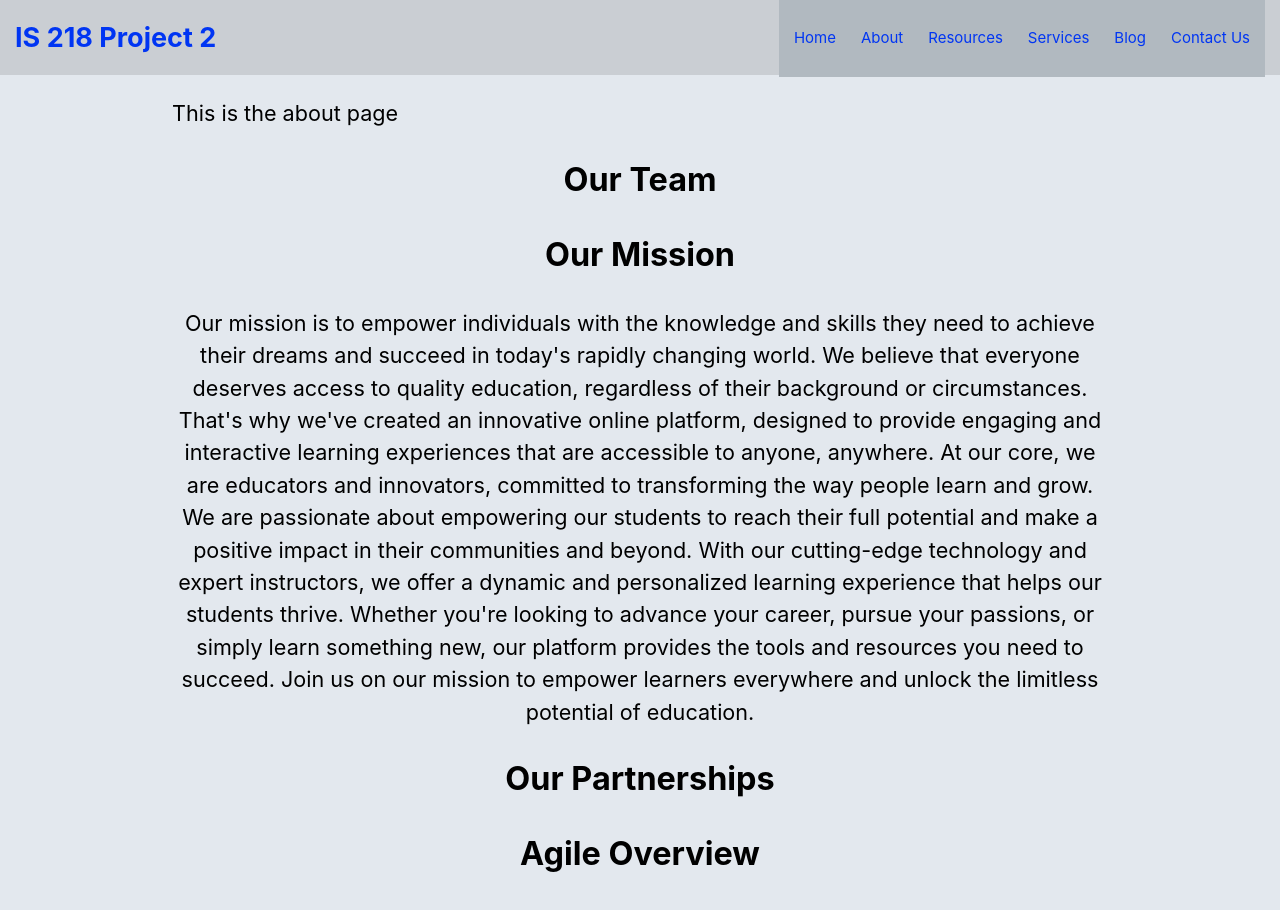
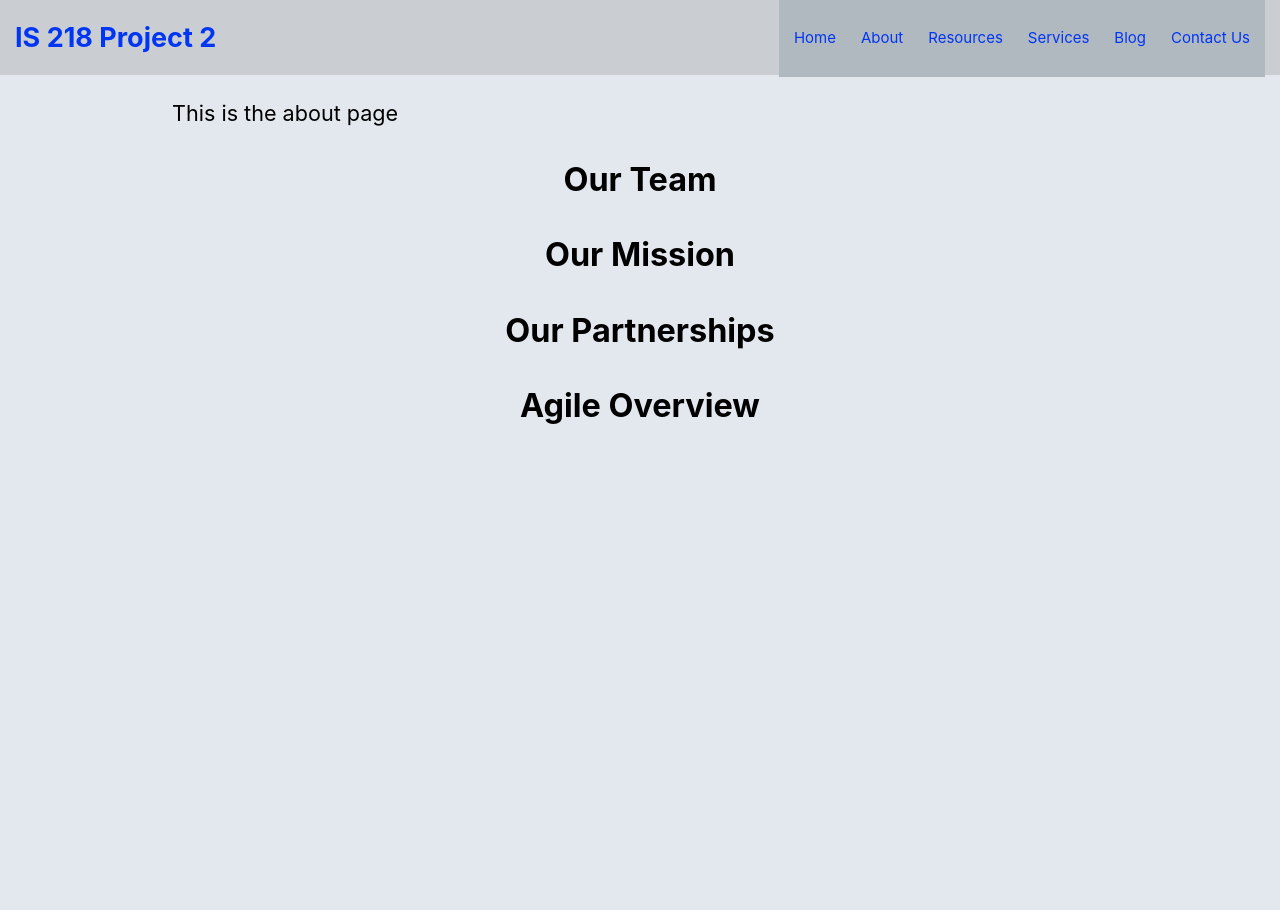
Before and after one commit to NJIT-WIS/project-2-tier-1-company, a Next.js app: page /about in a window 1280 px wide. Shown: the top 910 px of the page. After the commit the page ends 800 px from the top, so only its background shows below. Built offline with nearby package versions, Linux system fonts and the light colour scheme.

Commit message:
Removing about section
Removing due to errors being caused, testing if errors are persistent

```diff
--- a/pages/about.js
+++ b/pages/about.js
@@ -15,18 +15,6 @@ export default function Home({ allPostsData }) {
         <p>This is the about page</p>
         <h1><center>Our Team</center></h1>
         <h1><center>Our Mission</center></h1>
-          <p><center>Our mission is to empower individuals with the knowledge and skills
-              they need to achieve their dreams and succeed in today's rapidly changing world.
-              We believe that everyone deserves access to quality education, regardless of their background or
-              circumstances. That's why we've created an innovative online platform, designed to provide engaging and
-              interactive learning experiences that are accessible to anyone, anywhere. At our core, we are educators
-              and innovators, committed to transforming the way people learn and grow. We are passionate about
-              empowering our students to reach their full potential and make a positive impact in their communities
-              and beyond. With our cutting-edge technology and expert instructors, we offer a dynamic and personalized
-              learning experience that helps our students thrive. Whether you're looking to advance your career, pursue
-              your passions, or simply learn something new, our platform provides the tools and resources you need to
-              succeed. Join us on our mission to empower learners everywhere and unlock the limitless potential of
-              education.</center></p>
         <h1><center>Our Partnerships</center></h1>
         <h1><center>Agile Overview</center></h1>
       </section>
```
